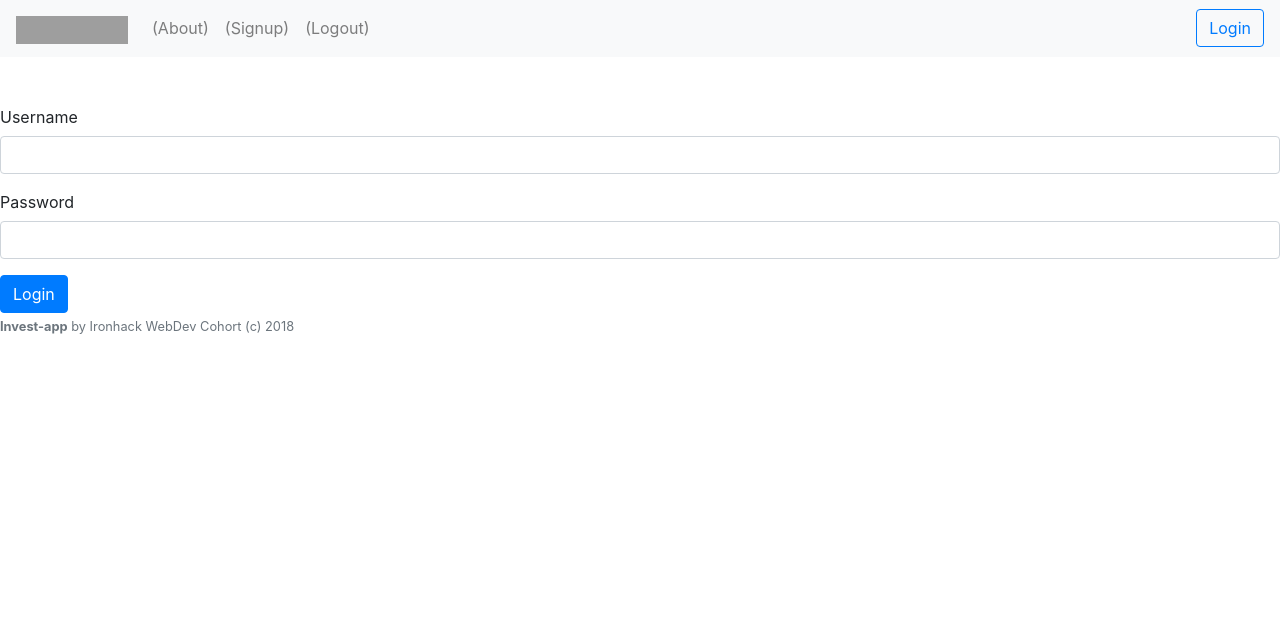
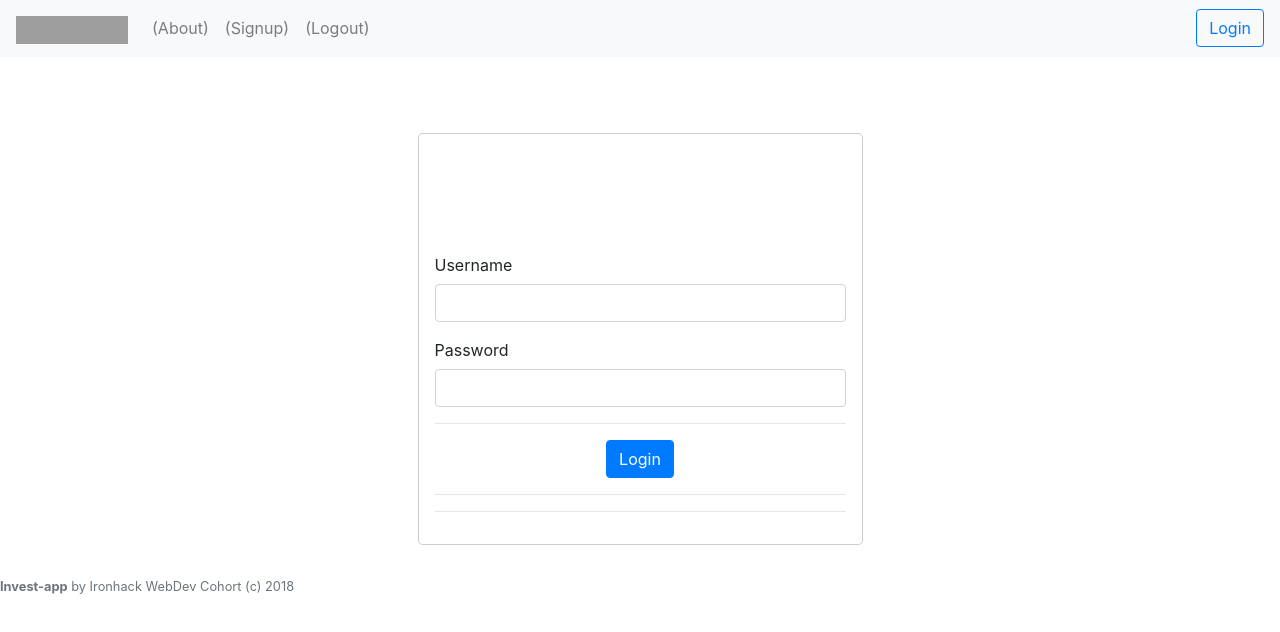
Before and after one commit to binary-option/invest-app, a Vue app in the folder client/: page /login in a window 1280 px wide. Shown: the top 632 px of the page. Built offline with nearby package versions, Linux system fonts and the light colour scheme; grey boxes are pictures that could not be loaded.

Commit message:
login sizing done

```diff
--- a/client/src/views/LogIn.vue
+++ b/client/src/views/LogIn.vue
@@ -1,10 +1,21 @@
 <template>
   <section>
-   <!-- notification for errors missing  -->
 
-     <b-alert variant ="danger" show v-if="error" >
-      {{ error}}
-    </b-alert>
+    <div class="container">
+      <div class="row justify-content-md-center">
+        <div class="col-lg-5 col-md-6 col-sm-9 col-xs-12">
+            <div class="modal-dialog">
+	        	<div class="modal-content">
+
+          	<div class="modal-heading">
+            <br>
+		    		<h2 class="text-center">Login</h2>
+	    		</div>
+			    <hr />
+		    	<div class="modal-body">
+			  	<b-alert variant ="danger" show v-if="error" >
+          {{ error}}
+         </b-alert>
 
 
  <b-form @submit.prevent="login">
@@ -16,9 +27,19 @@
         </b-form-group>
  <!-- icon="lock"
 password-reveal> -->
-    <b-button type="submit" variant="primary">Login</b-button>
+      <hr />
+       <div class="row justify-content-md-center">
+       <b-button type="submit" variant="primary">Login</b-button>
+        </div>
+     <hr />
+      <hr />
    </b-form>
-
+</div>
+  </div>
+</div>
+  </div>
+</div>
+</div>
   </section>
 </template>
 
--- a/client/src/views/SignUp.vue
+++ b/client/src/views/SignUp.vue
@@ -8,7 +8,7 @@
 		<div class="modal-content">
 			<div class="modal-heading">
         <br>
-				<h2 class="text-center">Login</h2>
+				<h2 class="text-center">Signup</h2>
 			</div>
 			<hr />
 			<div class="modal-body">
@@ -41,8 +41,12 @@
         <b-form-group label="Enter your password">
           <b-form-input type="password" v-model="password" required password-reveal></b-form-input>
           </b-form-group>
-
+           <hr />
+        <div class="row justify-content-md-center">
         <b-button type="submit" variant="primary">Signup</b-button>
+        </div>
+         <hr />
+          <hr />
     </b-form>
     <!--
   password reveal
```
